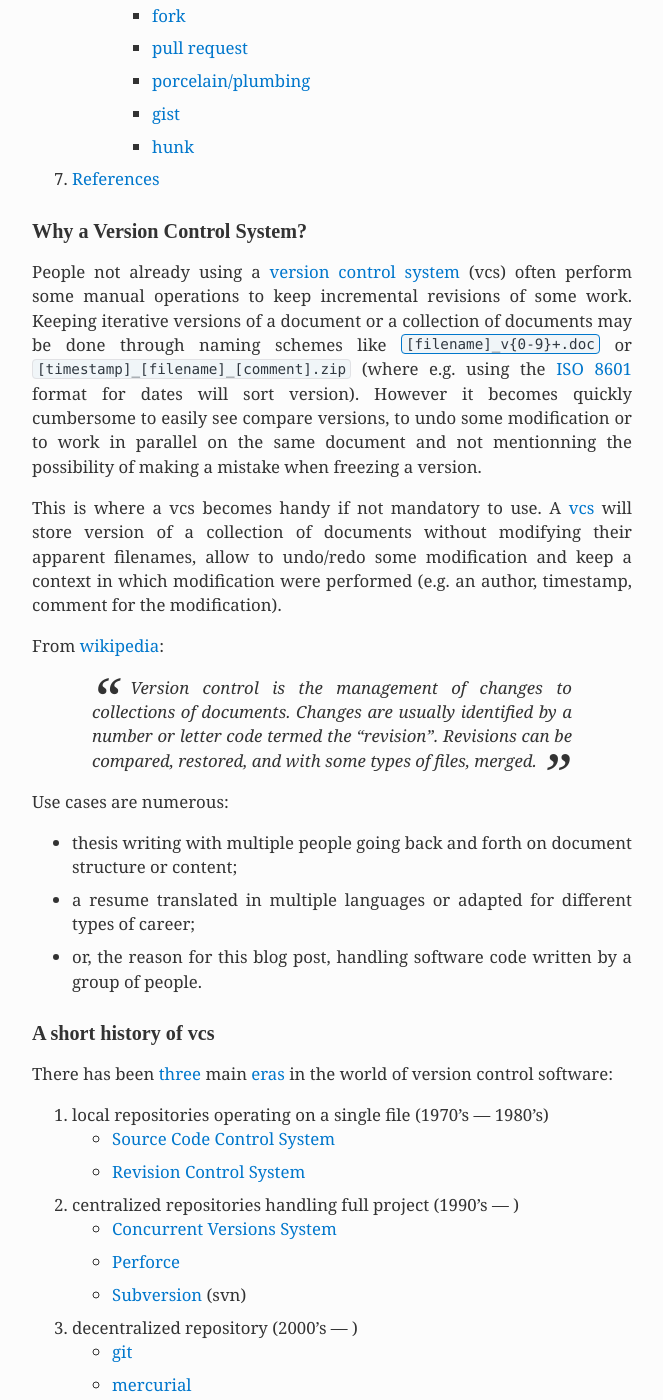
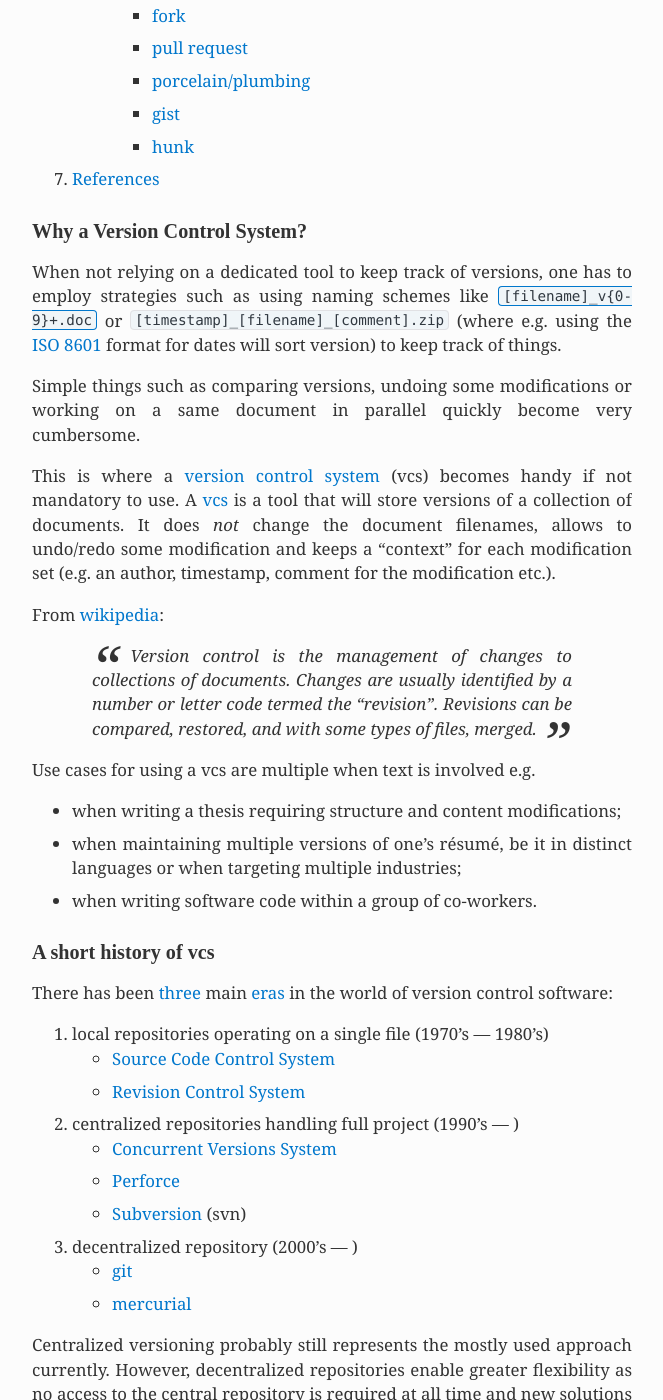
Before and after one commit to marchelbling/marc.helbling.fr, a Jekyll site: the page built from _posts/2014-09-22-practical-git-introduction.md, in a window 1280 px wide and 1400 px high, scrolled down 2412 px. Shown: the whole window, without its empty margins (356-1019 px from the left). Built offline with Jekyll 4.4.1, drawn with Linux system fonts in a browser that asks for light colours; some web fonts are replaced; comment, search, counter and statistics services are not loaded; some of the changed text lies outside the part shown.

Commit message:
Updates git introduction
Rewrite some parts for more clarity

````diff
--- a/_posts/2014-09-22-practical-git-introduction.md
+++ b/_posts/2014-09-22-practical-git-introduction.md
@@ -88,20 +88,21 @@ In just a few years, [git](http://git-scm.com/) has become the dominant version
 
 ## Why a Version Control System?
 
-People not already using a [version control system](http://en.wikipedia.org/wiki/Revision_control) (vcs) often perform some manual operations to keep incremental revisions of some work. Keeping iterative versions of a document or a collection of documents may be done through naming schemes like [`[filename]_v{0-9}+.doc`](http://www.phdcomics.com/comics/archive/phd101212s.gif) or `[timestamp]_[filename]_[comment].zip` (where e.g. using the [ISO 8601](http://en.wikipedia.org/wiki/ISO_8601) format for dates will sort version).
-However it becomes quickly cumbersome to easily see compare versions, to undo some modification or to work in parallel on the same document and not mentionning the possibility of making a mistake when freezing a version.
-
-This is where a vcs becomes handy if not mandatory to use. A [vcs](http://mikemcquaid.com/2014/01/18/why-use-version-control/) will store version of a collection of documents without modifying their apparent filenames, allow to undo/redo some modification and keep a context in which modification were performed (e.g. an author, timestamp, comment for the modification).
+When not relying on a dedicated tool to keep track of versions, one has to employ strategies such as using naming schemes like [`[filename]_v{0-9}+.doc`](http://www.phdcomics.com/comics/archive/phd101212s.gif) or `[timestamp]_[filename]_[comment].zip` (where e.g. using the [ISO 8601](http://en.wikipedia.org/wiki/ISO_8601) format for dates will sort version) to keep track of things.
+
+Simple things such as comparing versions, undoing some modifications or working on a same document in parallel quickly become very cumbersome.
+
+This is where a [version control system](http://en.wikipedia.org/wiki/Revision_control) (vcs) becomes handy if not mandatory to use. A [vcs](http://mikemcquaid.com/2014/01/18/why-use-version-control/) is a tool that will store versions of a collection of documents. It does *not* change the document filenames, allows to undo/redo some modification and keeps a “context” for each modification set (e.g. an author, timestamp, comment for the modification etc.).
 
 From [wikipedia](http://en.wikipedia.org/wiki/Revision_control):
 
 > Version control is the management of changes to collections of documents. Changes are usually identified by a number or letter code termed the “revision”. Revisions can be compared, restored, and with some types of files, merged.
 
-Use cases are numerous:
-
-* thesis writing with multiple people going back and forth on document structure or content;
-* a resume translated in multiple languages or adapted for different types of career;
-* or, the reason for this blog post, handling software code written by a group of people.
+Use cases for using a vcs are multiple when text is involved e.g.
+
+* when writing a thesis requiring structure and content modifications;
+* when maintaining multiple versions of one's résumé, be it in distinct languages or when targeting multiple industries;
+* when writing software code within a group of co-workers.
 
 
 ## A short history of vcs
@@ -123,7 +124,7 @@ Centralized versioning probably still represents the mostly used approach curren
 
 ## Why git?
 
-Versioning code is not a new problem. Alternatives to git, such as [subversion (svn)](https://subversion.apache.org/), [concurrent versions system (cvs)](http://savannah.nongnu.org/projects/cvs), [perforce](http://www.perforce.com/) are “old” vcs softwares. Wether git is better than those softwares or not will not be discussed here. However let’s list some of the attractive features provided by git:
+Version control is not a new problem. Alternatives to git are numerous and wether git is better than those alternatives will not be discussed here. However let’s just list some of the attractive features provided by git:
 
 * free/open source/binaries available for all major platforms
 * decentralized
@@ -144,7 +145,7 @@ Versioning code is not a new problem. Alternatives to git, such as [subversion (
 ## About this document
 
 This document intends to be a progressive introduction going from beginner’s usage (understanding what a commit is, handling branches), to intermediate usage (writing clean commits and being able to manipulate the commits history) and hopefully advanced usage.
- It takes a “learn the hard way” path: it only makes use of the command line and exposes some internals. This could be seen as an engineering failure, however git internals are pretty quick to cover and git is a very good example of how very few low-level objects can offer powerful high-level actions.
+It takes a “learn the hard way” path: it only makes use of the command line and exposes some internals. Having to dive into git internals could be seen as an engineering failure, however those are pretty quick to cover and git is a very good example of how a very few low-level objects can offer powerful high-level user features.
 
 Commands that should be typed are prefixed with the classical shell prompt `$` and command output always follows.
 Seeing a block starting with `#!EDITOR` means we are editing from a text editor; if you are not familiar with a source code editor, please first check for [sublime text](http://www.sublimetext.com/), [vim](http://vim.org), [emacs](http://www.gnu.org/software/emacs/) or whatever piece of software intended to edit raw text (which means *not* MS Word).
@@ -194,8 +195,10 @@ $ tree -a -I hooks
 
 ## A note on revision control UX
 
-Newcomers to revision control systems are often confused about how the vcs changes the way they interact with the filesystem. The good news is: it basically changes nothing! One should still edit and modify files and folders as if they were not under revision control and simply create a new revision whenever desired. Some other commands will usually allow to visualize a previous revision, compare some revisions, come back to a previous revision etc.
-In git, this commands will use the information stored in the `.git` folder that we will inspect.
+Newcomers to revision control systems are often confused about how the vcs changes the way they interact with the filesystem. The good news is: it basically changes nothing!
+
+One should still edit and modify files and folders as if they were not under revision control and simply create a new revision whenever desired. Some other commands will usually allow to visualize a previous revision, compare some revisions, come back to a previous revision etc.
+In git, these commands will use the information stored in the `.git` folder that we will inspect.
 
 # git basics
 
@@ -287,7 +290,7 @@ Untracked files:
   en/
 ```
 
-Notice that we do not have to stage all local modifications. Once we are done selecting changes to be committed, we may actually commit those changes.
+Notice that we do not have to stage all local modifications. Once we are done selecting the changes that belong to a new revision, we may actually commit those changes.
 
 ```bash
 $ git commit -m "Create french data file"
@@ -303,8 +306,8 @@ This example is really simple; a more realistic workflow would be:
 3. go to 1. until staged changes perform the desired goal
 4. commit the changes.
 
-
 Now that we have two commits, we may look at how git handles our data internally to better understand git mechanics.
+
 
 ## Data store
 
@@ -360,9 +363,9 @@ So we can see that:
 * a “tree” contains pointers to “blobs” and other trees and a name for each pointer
 * a “blob” is bunch of bytes representing user content (text, images etc.)
 * both trees and blobs store a [file mode](http://en.wikipedia.org/wiki/Modes_%28Unix%29) (i.e. a [`chmod`](http://linux.die.net/man/1/chmod)); note however that the file ownership ([`chown`](http://linux.die.net/man/1/chown)) will depend on the user that performs the git commands and is up to the final user
-* git performs deduplication based on content: if file `foo` and file `bar` are a copy of each other
+* git performs deduplication based on content: if file `foo` is an exact copy of the file `bar`
     * they will be represented by the same blob
-    * the tree will point to two blobs with the same id but referring different names and possibly different file modes
+    * the tree will point to 2 blobs with the same id but referring different names and possibly different file modes
 
 There are 4 git objects (listed from “low” to “high” level) that can be described as:
 
@@ -402,7 +405,9 @@ bonjour
 salut
 ```
 
-The conclusion is that git stores pointers to “full” blobs which means that a blob is useful by itself, independently of the history file it represents.  Practically, this means that even a shallow repository is usable (especially for [git≥1.9.0](https://raw.githubusercontent.com/git/git/master/Documentation/RelNotes/1.9.0.txt)). This could seem inefficient as for each file, git will keep a copy of the full content after each commit. However, git may also create “[packfiles](http://git-scm.com/book/en/Git-Internals-Packfiles)” that represent content ‘delta’s to optimize disk usage.
+The conclusion is that git stores pointers to “full” blobs which means that a blob is useful by itself, independently of the history file it represents.  Practically, this means that even a shallow repository is usable (especially for [git≥1.9.0](https://raw.githubusercontent.com/git/git/master/Documentation/RelNotes/1.9.0.txt)).
+This could seem inefficient as for each file, git will keep a copy of the full content after each commit. However, git may also create “[packfiles](http://git-scm.com/book/en/Git-Internals-Packfiles)” that represent content ‘delta’s to optimize disk usage.
+
 Time to examine how the data is actually stored.
 
 ```bash
@@ -426,7 +431,9 @@ git physically stores content using zlib-compressed files containing:
 3. a null byte
 4. the actual content
 
-The commit files follow the same construction. [Tree storage](http://stackoverflow.com/a/21599232/626278) is slightly different. The zlib compression will however prevent from using too much disk space for storing commits (especially if blobs represent large files).
+The commit files follow the same construction. [Tree storage](http://stackoverflow.com/a/21599232/626278) is slightly different.
+
+The zlib compression will optimize git disk usage for storing commits (especially if blobs represent large files).
 
 The last important point for this quest is to understand how git names his internal files. Those names correspond to a cryptographic hash of the object. The hash function used is [SHA-1](http://en.wikipedia.org/wiki/SHA-1) and it may serve as a signature to assert data integrity (i.e. the decompressed object sha1 signature should match its filename and the content size should be the same as the size stored in the object). sha1 produces 160-bit hash value that git represents as a 40 digits long hexadecimal value.
 You may have noticed that when referencing git [objects](http://www.gitguys.com/topics/all-git-object-types-blob-tree-commit-and-tag/), we did not always used a 40 digits long value every time. git allows to use a shorter sub-sha1 *prefix*, provided that it is not ambiguous (i.e. that it enables to reference an object uniquely). It basically means that the bigger your repository (in terms of git objects), the longer the sha1 prefix you will have to use.
@@ -454,6 +461,7 @@ $ tree .git/objects/ --matchdirs -P bd
 ```
 
 git shards objects into 16×16=256 subfolders to grant a [faster access](http://thread.gmane.org/gmane.comp.version-control.git/69322) to a given sha1. This matters as all manipulations in git involve a sha1 (sometimes through <a href="#branches">aliases</a>).
+
 In the end, we have spent a bit of time looking at how git stores *loose* objects i.e. how git stores its objects in individual files. This helped us getting the big picture of the internal storage.
 
 We will not dig the [packfile](http://schacon.github.io/gitbook/7_the_packfile.html) [format](https://www.kernel.org/pub/software/scm/git/docs/technical/pack-format.txt) which is an optimization to avoid cluttering the disk by regrouping objects together (typically by invoking `git gc`).
@@ -521,9 +530,9 @@ $ git log --graph --oneline
 * 45de2f7 First commit
 ```
 
-we see that we created 3 commits until now. Amending our last commit did not add a new commit in the tree, it only replaced one commit by an other commit. We could fear that any git command have a direct and irreversible impact.
-
-However git keeps a reflog which is a record of all commits that were referenced at some point.
+we see that we created 3 commits until now. Amending our last commit did not add a new commit in the tree, it only replaced the last commit a new commit. We could fear that any git command have a direct and irreversible impact.
+
+However git keeps a [reflog](https://git-scm.com/docs/git-reflog) which is a record of all commits that were referenced at some point.
 
 ```bash
 $ git reflog
@@ -541,8 +550,8 @@ Note however that git has [garbage](https://www.kernel.org/pub/software/scm/git/
 
 * git is a functional DAG where nodes represents filetrees with metadata and keep a link to their parents
 * staging area is the bridge between local file tree and git data store
-* git internal data stored efficiently and safely in the `.git` folder
-* git commands performed by passing sha1 prefixes that identify objects uniquely
+* git internal data is stored efficiently and safely in the `.git` folder
+* git commands are performed by passing sha1 prefixes that identify objects uniquely
 * when lost, run `git status`
 * `git reflog` records a reference to all created commits even when no longer reachable
 * don’t mess with the `.git` folder!
@@ -551,9 +560,7 @@ Note however that git has [garbage](https://www.kernel.org/pub/software/scm/git/
 
 # Branches and remotes
 
-
 ## Branches
-
 
 As we have seen in the previous section, git is a graph and you may have noticed that `git status` names branches:
 
@@ -585,7 +592,7 @@ index 1cd909e..bd61b2c 100644
 
 ```
 
-we realize that a branch simply is a pointer to a “leaf” commit also called “tip” commit. The binding name/commit is stored in
+we realize that a branch is simply a pointer to a “leaf” commit also called “tip” commit. The binding name/commit is stored in
 
 ```bash
 $ tree .git/refs/heads/
@@ -722,7 +729,7 @@ we see that we have been structuring our data and adding new content in two comm
 ## Merging
 
 As we are happy with the changes introduced in our new branch, we may now make our work available in the repository trunk.
-There are multiple strategies to perform this, the most basic one being a merge commit. In its simplest — yet most common — form, a merge will take 2 branches and create a commit having the branches respective HEADs for parents through a merge.
+There are multiple strategies to perform this, the most basic one being a merge commit. In its simplest — yet most common — form, a merge will take 2 branches and create a commit having the branches respective `HEAD`s as parents through a merge.
 
 ### Three-way merge
 
@@ -787,6 +794,8 @@ $ git log --graph --oneline
 * 45de2f7 First commit
 ```
 
+One thing to notice is that the merge commit (62cbf27) is linked to 2 (parent) commits: dd0f5d6 and 5a40d5a. [Referencing](#referencing-parent-commits) a merge commit ancestors may therefore be ambiguous in some contexts.
+
 ### Fast forward
 
 When merging, we explicitly asked git to create a merge commit using the `--no-ff` flag. However, looking at the commit graph, we see that it is (almost) equivalent to the simplified one
@@ -875,7 +884,8 @@ index cd1a280,5a932d1..0000000
 ```
 
 We see the content from the `master` branch materialized in a block delimited by
-`<<<<<<<` and `=======` and the content of `modern-french` is delimited by `=======` and `>>>>>>>`. By default, git only shows `HEAD` (on the top of a conflict) and `MERGE_HEAD` (on the bottom of a conflict). Visualizing the `ORIG_HEAD` content is a matter of configuration and may be achieved by setting `git config --local merge.conflictstyle diff3`:
+`<<<<<<<` and `=======` and the content of `modern-french` is delimited by `=======` and `>>>>>>>`. By default, git only shows `HEAD` (on the top of a conflict) and `MERGE_HEAD` (on the bottom of a conflict).
+Visualizing the `ORIG_HEAD` content is a matter of configuration and may be achieved by setting `git config --local merge.conflictstyle diff3`:
 
 ```bash
 $ git merge --abort
@@ -1106,7 +1117,7 @@ $ git log --graph --oneline
 
 We have thus linearized our commit history by rebasing the `modern-french` branch onto the `master` branch.
 
-As for the `merge` command
+Once again:
 
 * `git reflog` would enable to undo a faulty rebase if needed
 * at any conflict resolution, `git rebase --abort` would stop the rebase process and put the branch back at its original state (all rebase information is stored in the `.git/rebase-merge/` folder)
@@ -1153,7 +1164,7 @@ pick b588260 add french slang
 #  x, exec = run command (the rest of the line) using bash
 ```
 
-We may notice that commits order is reversed compared to the output of `git log` command and older commits are first in the list.
+It is important to note that the commits order is reversed compared to the output of `git log` command; the first commits listed are the oldest one.
 
 We just need to change the line
 
@@ -1364,7 +1375,7 @@ $ tree .git/refs/ --matchdirs -P remotes/origin
 └── tags
 ```
 
-It is important to understand that fetching a remote will *not* modify the working tree. Also s a consequence of the remote namespacing, to reference a remote (thus hopefully up to date) branch we should prefix it with the remote name
+It is important to understand that fetching a remote will *not* modify the working tree. Also, as a consequence of the remote namespacing, to reference a remote branch we should prefix it with the remote name
 
 ```bash
 $ git checkout -b english origin/english
@@ -1448,7 +1459,7 @@ Creating branches with git is very cheap and should therefore be used without fe
 
 There is no single answer to that question. Mostly because the answer depends on type nature of the project: a [web app](http://nvie.com/posts/a-successful-git-branching-model/) runs a single ever up-to-date version when a [desktop app](https://www.kernel.org/pub/software/scm/git/docs/gitworkflows.html) may have multiple versions supported at a given time. The former may however be seen as a simple particular case of the latter.
 
-> Don’t merge _upstream_ code at random points.</br>
+> Don’t merge _upstream_ code at random points.<br>
 > Don’t merge _downstream_ code at random points either.
 >
 > <cite>[Linus Torvald](http://thread.gmane.org/gmane.comp.video.dri.devel/34739/focus=34744)</cite>
@@ -1687,7 +1698,6 @@ We have also been changing the merge conflict output to show the `ORIG_HEAD`:
 
 ```bash
 $ git config --global merge.conflictstyle diff3
-
 ```
 
 One of the most useful configuration is colors that will make reading any `git diff` outputs easier to read (note that this is the default for git≥1.8.4):
@@ -1789,7 +1799,7 @@ Depending on the server configuration, the following protocols may be available:
 
 Other technical considerations such as corporate firewall preventing traffic through some ports might make the [https](https://help.github.com/articles/which-remote-url-should-i-use/) protocol useful in most cases.
 
-[Major](https://bitbucket.org/) [commercial](https://gitorious.org) git [hosting](https://github.com) solutions support at least ssh and https protocols.
+[Major](https://bitbucket.org/) [commercial](https://gitlab.com) git [hosting](https://github.com) solutions support at least ssh and https protocols.
 
 
 ## GUIs and plugins
````
Also changed, not shown: other parts of _posts/2014-09-22-practical-git-introduction.md (+13 -11 lines).
